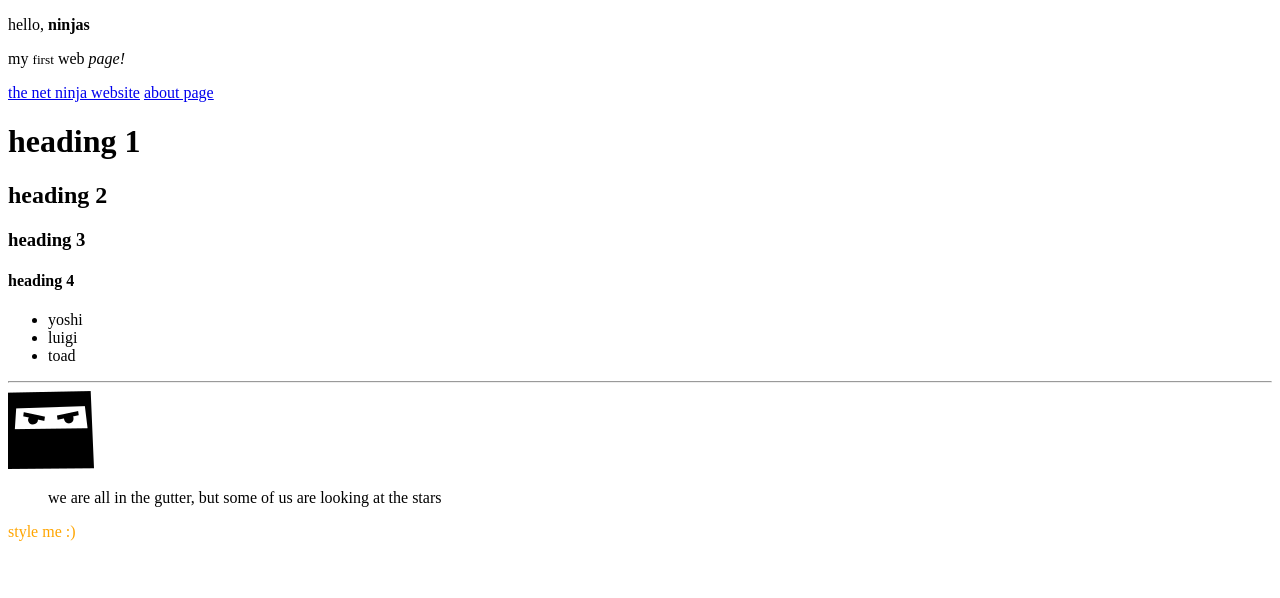
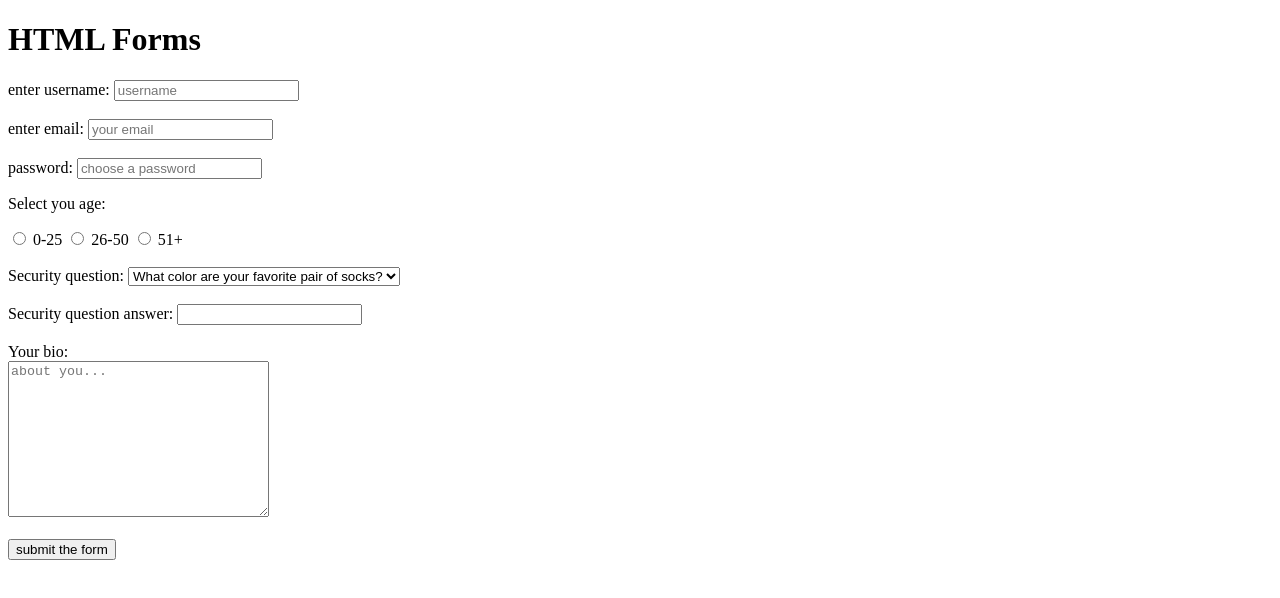
Before and after one commit to theagoliveira/html-and-css-crash-course, a plain HTML site: page index.html in a window 1280 px wide. Drawn offline with Linux system fonts and the light colour scheme.

Commit message:
Third video

```diff
--- a/index.html
+++ b/index.html
@@ -1,48 +1,78 @@
 <!DOCTYPE html>
 <html>
   <head>
-    <title>Learning HTML</title>
+    <title>HTML Forms</title>
   </head>
 
   <body>
-    <div>
-      <p>hello, <strong>ninjas</strong></p>
-      <p>my <small>first</small> web <em>page!</em></p>
-      <a href="https://www.thenetninja.co.uk">the net ninja website</a>
-      <a href="about.html">about page</a>
-    </div>
+    <h1>HTML Forms</h1>
 
-    <div>
-      <h1>heading 1</h1>
-      <h2>heading 2</h2>
-      <h3>heading 3</h3>
-      <h4>heading 4</h4>
-    </div>
+    <form>
+      <label for="username">enter username:</label>
+      <input
+        type="text"
+        id="username"
+        name="username"
+        placeholder="username"
+        required
+      />
+      <br /><br />
+      <label for="email">enter email:</label>
+      <input
+        type="email"
+        id="email"
+        name="email"
+        placeholder="your email"
+        required
+      />
+      <br /><br />
+      <label for="password">password:</label>
+      <input
+        type="password"
+        id="password"
+        name="password"
+        placeholder="choose a password"
+        required
+      />
 
-    <div>
-      <ul>
-        <li>yoshi</li>
-        <li>luigi</li>
-        <li>toad</li>
-      </ul>
-    </div>
+      <p>Select you age:</p>
 
-    <!-- span tag below -->
-    <!--
-      <span>
-        I am a <br />
-        span tag
-      </span>
-    -->
+      <input type="radio" name="age" value="0-25" id="option-1" />
+      <label for="option-1">0-25</label>
+      <input type="radio" name="age" value="26-50" id="option-2" />
+      <label for="option-2">26-50</label>
+      <input type="radio" name="age" value="51+" id="option-3" />
+      <label for="option-3">51+</label>
 
-    <hr />
+      <br /><br />
 
-    <img src="img/ninja.png" alt="a picture of a ninja" />
+      <label for="question">Security question:</label>
+      <select name="question" id="question">
+        <option value="q1">What color are your favorite pair of socks?</option>
+        <option value="q2">If you could be a vegetable, what it be?</option>
+        <option value="q3">What is your best ever security question?</option>
+      </select>
 
-    <blockquote cite="http://www.oscarwildesite.com">
-      we are all in the gutter, but some of us are looking at the stars
-    </blockquote>
+      <br /><br />
 
-    <p style="color: orange">style me :)</p>
+      <label for="answer">Security question answer:</label>
+      <input type="text" id="answer" name="answer" />
+
+      <br /><br />
+
+      <label for="bio">Your bio:</label>
+      <br />
+      <textarea
+        name="bio"
+        id="bio"
+        cols="30"
+        rows="10"
+        placeholder="about you..."
+      ></textarea>
+
+      <br /><br />
+
+      <input type="submit" value="submit the form" />
+    </form>
   </body>
 </html>
```
Also changed, not shown: about.html (deleted, +0 -10 lines), img/ninja.png (deleted).
